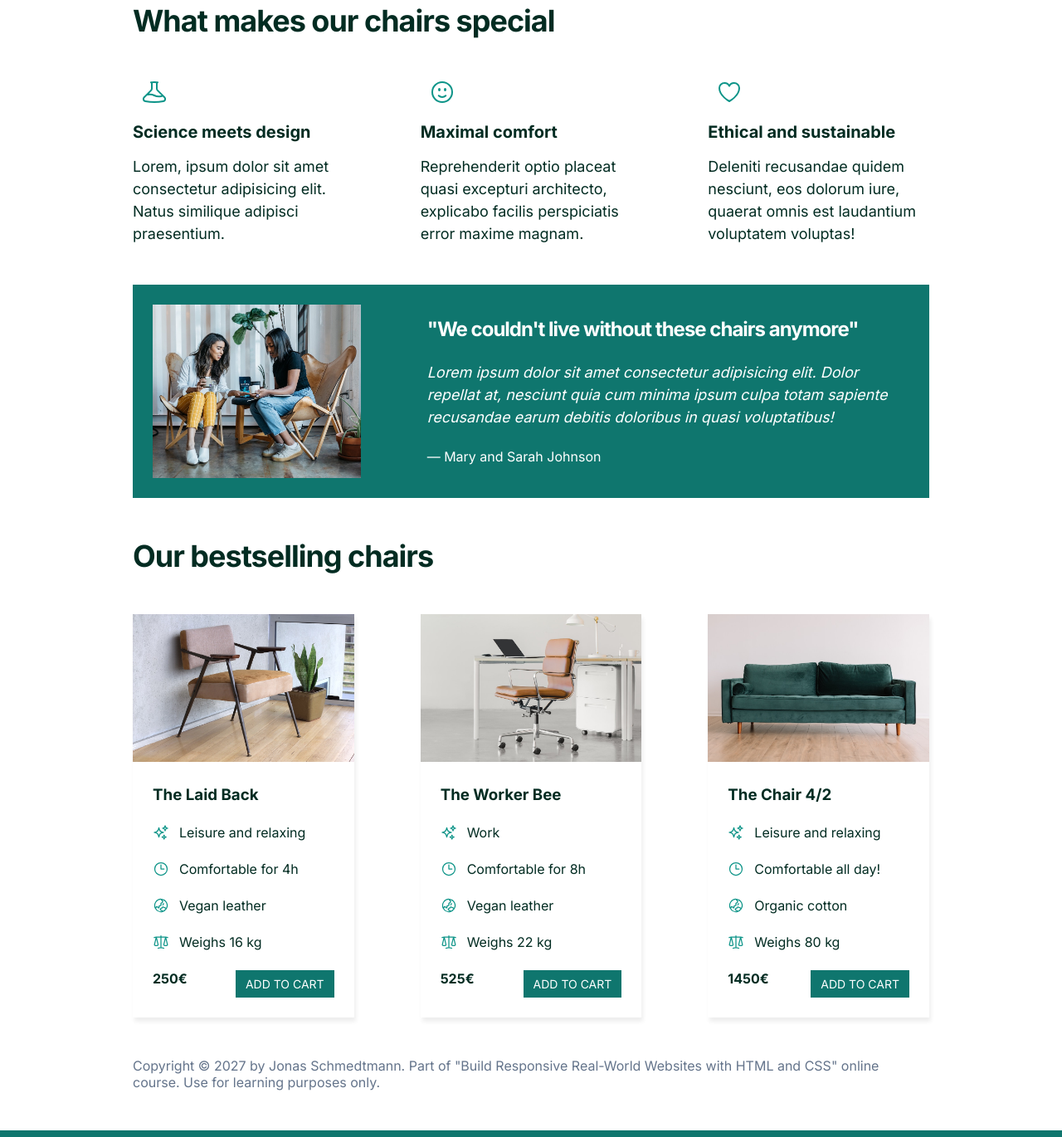
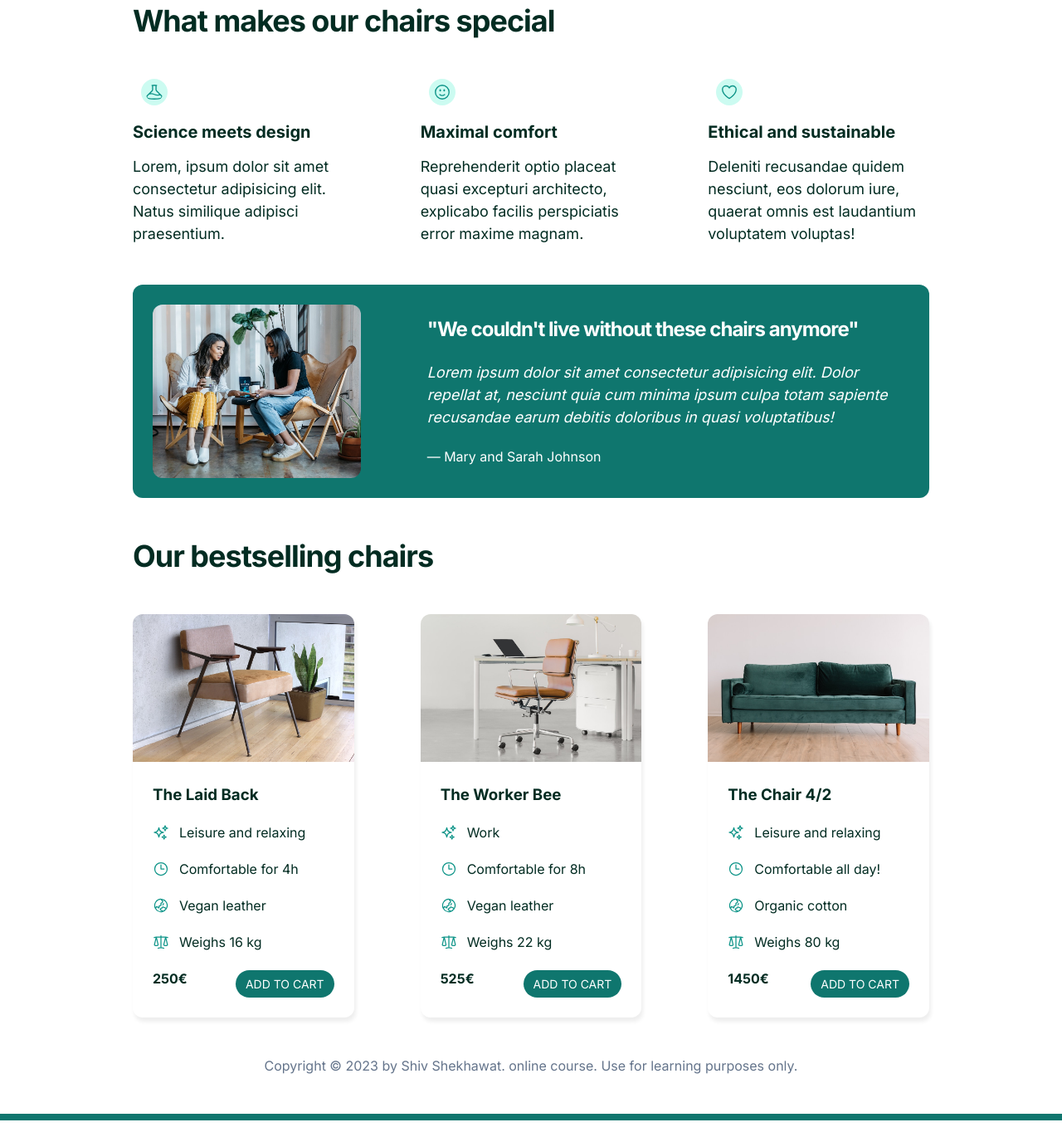
Before and after one commit to shivPosted/Web-Design-and-Frameworks, a plain HTML site: page index.html in a window 1280 px wide. Shown: the part 533-1903 px from the top of the page at 83% size. Drawn offline with Linux system fonts and the light colour scheme.

Commit message:
-design adding border-radius to button and other elements

```diff
--- a/index.html
+++ b/index.html
@@ -375,8 +375,7 @@
       </section>
 
       <footer>
-        Copyright &copy; 2027 by Jonas Schmedtmann. Part of "Build Responsive
-        Real-World Websites with HTML and CSS" online course. Use for learning
+        Copyright &copy; 2023 by Shiv Shekhawat. online course. Use for learning
         purposes only.
       </footer>
     </div>
--- a/style.css
+++ b/style.css
@@ -51,7 +51,7 @@ h2 {
   color: #fff;
   text-decoration: none;
   text-transform: uppercase;
-
+  border-radius: 100px;
   display: inline-block;
 }
 
@@ -99,6 +99,7 @@ h1 {
 
 img {
   width: 100%;
+  border-radius: 12px;
 }
 
 /* FEATURES */
@@ -108,6 +109,9 @@ img {
   height: 32px;
   margin-bottom: 16px;
   margin-left: 10px;
+  border-radius: 50%;
+  background-color: #ccfbf1;
+  padding: 5px;
 }
 
 .features-title {
@@ -125,6 +129,7 @@ img {
   background-color: #0f766e;
   color: #fff;
   padding: 24px;
+  border-radius: 12px;
 }
 
 .testimonial-box {
@@ -183,8 +188,13 @@ h3 {
 footer {
   margin-bottom: 48px;
   color: #64748b;
+  text-align: center;
 }
 
 .chair {
   box-shadow: 2px 5px 5px 0 rgba(0, 0, 0, 0.07);
+  border-radius: 12px;
 }
+.chair img {
+  border-radius: 12px 12px 0 0;
+}
```
